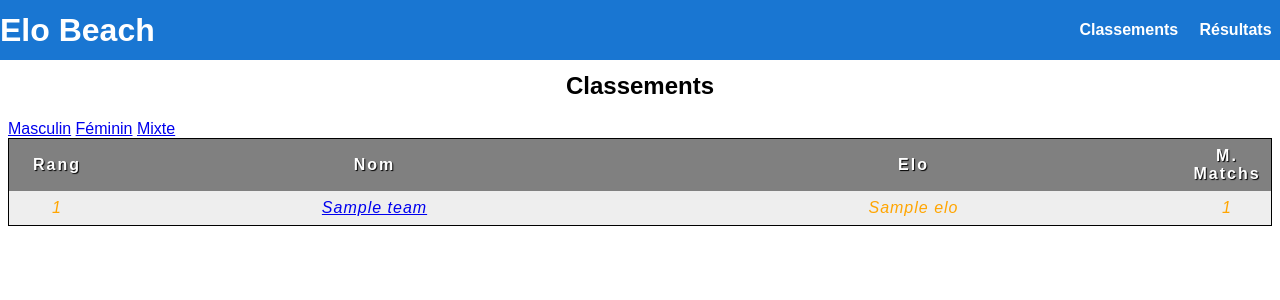
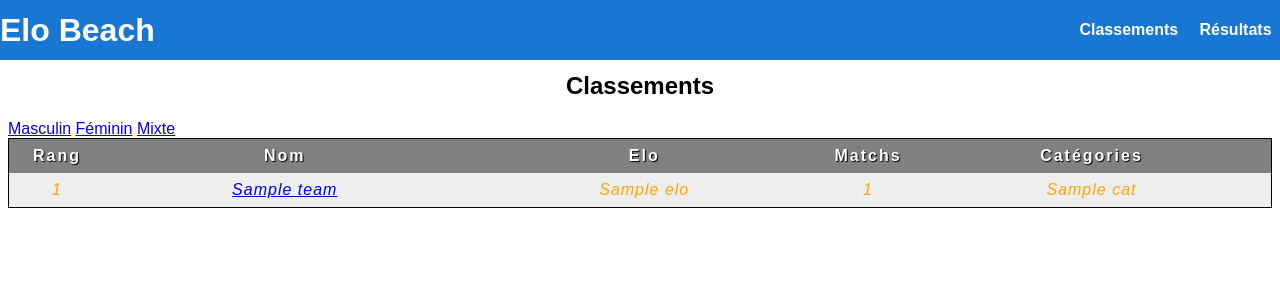
Before and after one commit to joudinet/elobeach, a Django app: template elo/templates/index.html in a window 1280 px wide. Shown: the top 300 px of the page. Run offline with Django 3.2, Linux system fonts and the light colour scheme; the template is opened without the code that fills it: most values are stand-ins (such as "Sample title", 1, 10 or a date in 2020).

Commit message:
Display players' categories in the ranking

```diff
--- a/elo/static/css/styles.css
+++ b/elo/static/css/styles.css
@@ -72,6 +72,9 @@ th.matches {
 th.date {
     width: 10em;
 }
+.short-text {
+    display: none;
+}
 
 /* no letter-spacing on dates */
 td.date {
--- a/elo/templates/index.html
+++ b/elo/templates/index.html
@@ -18,6 +18,10 @@
         <span class="short-text">M.</span>
         <span class="long-text">Matchs</span>
       </th>
+      <th class="cat">
+        <span class="short-text">Cat.</span>
+        <span class="long-text">Catégories</span>
+      </th>
     </tr>
   </thead>
   <tbody>
@@ -28,6 +32,8 @@
           {{ team.name }}</a></td>
       <td>{{ team.elo }}</td>
       <td>{{ team.matches.count }}</td>
+      <td>{{ team.cat }}</td>
+
     </tr>
     {% endfor %}
   </tbody>
--- a/elo/views.py
+++ b/elo/views.py
@@ -24,8 +24,12 @@ def compute_ratings(results):
                 date = first_day + timedelta(days=hist[0])
                 ratings.append([str(date), hist[1] + 1500, hist[2]])
             team = team_names[ordered_ratings[i][0].upper()]
+            p1cat = team.players.first().category.first()
+            p2cat = team.players.last().category.first()
+            cat = str(p1cat) + ' - ' + str(p2cat)
             res.append({
                 'name': team,
+                'cat': cat,
                 'elo': ratings[-1][1],
                 'matches': team.lost_to.all().union(team.won_against.all())
             })
```
